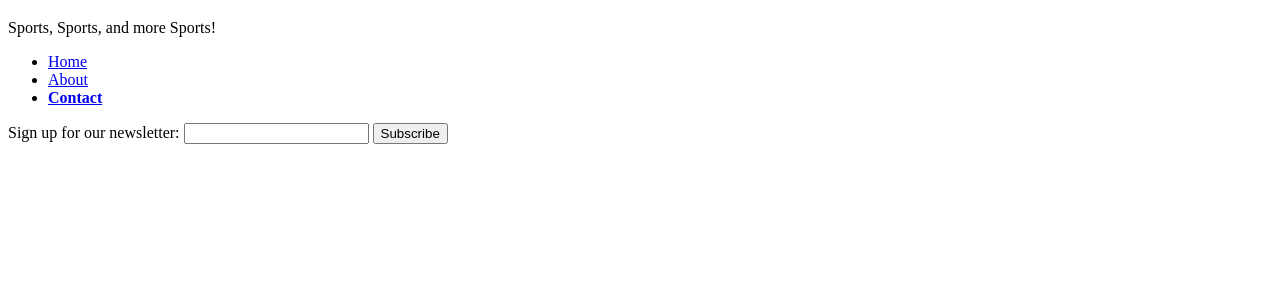
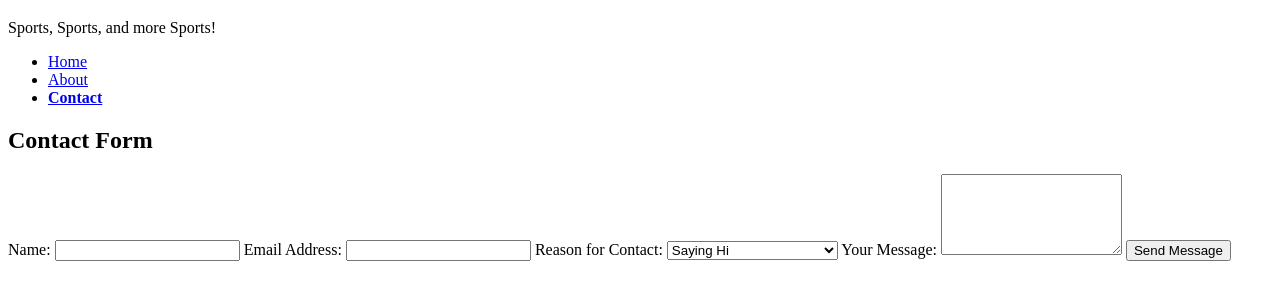
Before and after one commit to hayesse22/mi349_blog, a plain HTML site: page contact.html in a window 1280 px wide. Shown: the part 61-360 px from the top of the page. Drawn offline with Linux system fonts and the light colour scheme.

Commit message:
contact form maybe

```diff
--- a/contact.html
+++ b/contact.html
@@ -20,11 +20,21 @@
     </header>
 
     <Section>
+      <h2>Contact Form</h2>
       <form>
-        <label>Sign up for our newsletter:
-          <input type="text">
-        </label>
-        <button>Subscribe</button>
+        <label for="name">Name:</label>
+        <input type="text" id="name" name="name" required>
+        <label for="email">Email Address:</label>
+        <input type="email" id="email" name="email" required>
+        <label for="reason">Reason for Contact:</label>
+        <select id="reason" name="reason">
+          <option value="hi">Saying Hi</option>
+          <option value="contractor">Looking for a Contractor</option>
+          <option value="interview">Interested in an Interview</option>
+        </select>
+        <label for="message">Your Message:</label>
+        <textarea id="message" name="message" rows="5"></textarea>
+        <button type="submit">Send Message</button>
       </form>
     </Section>
     <script src="index.js"></script>
```
